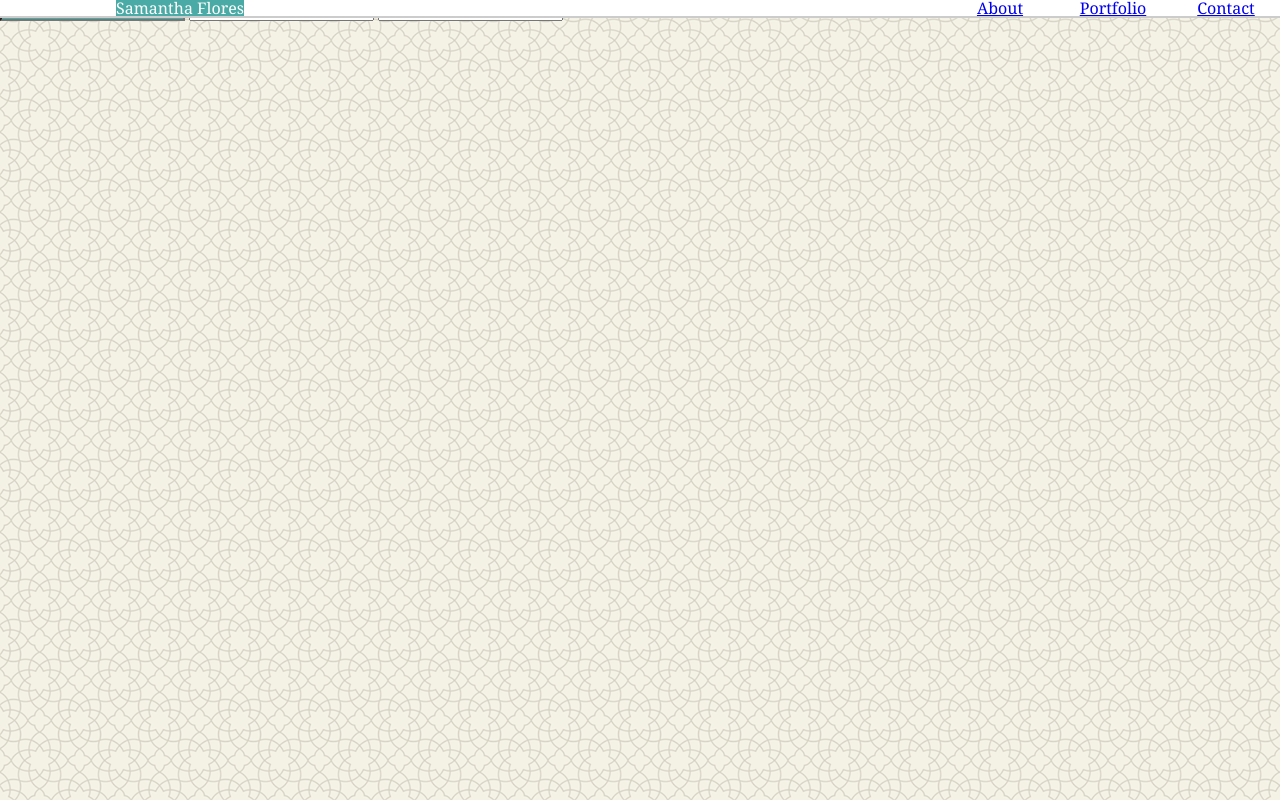
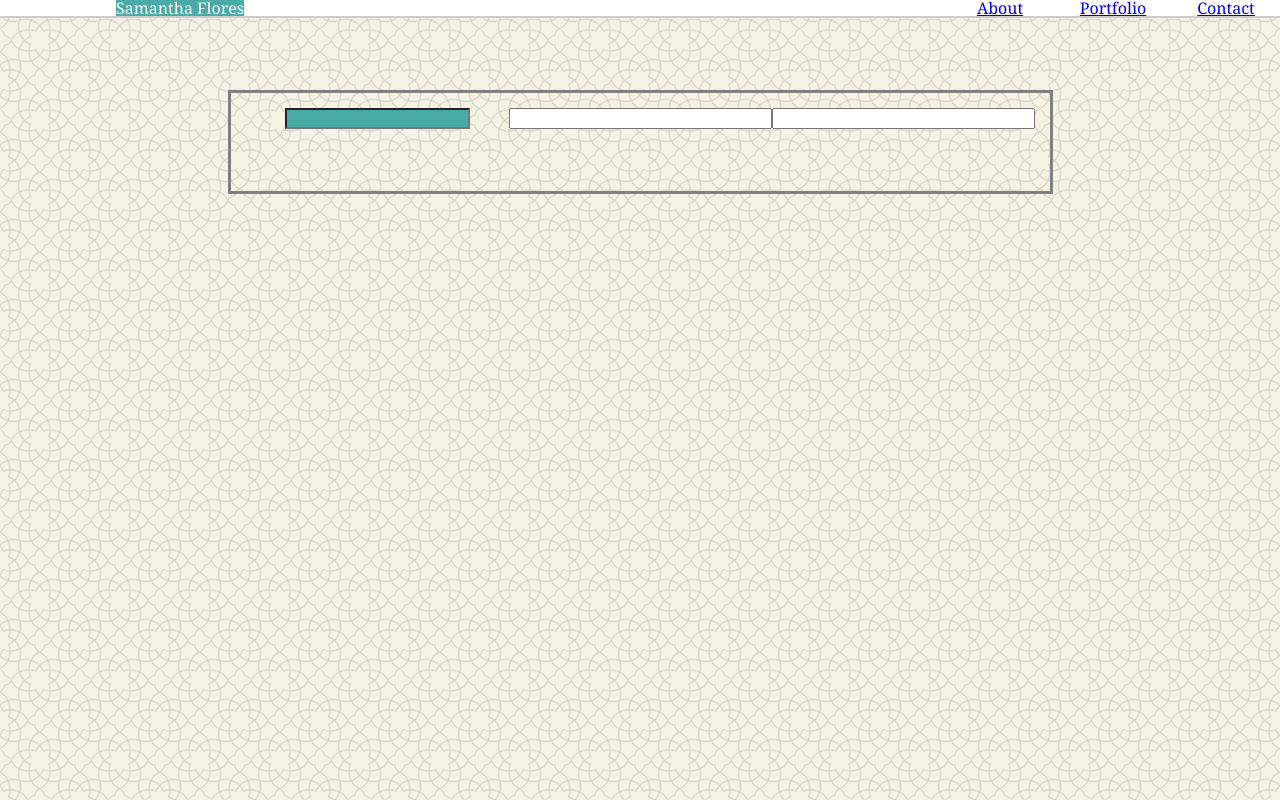
Before and after one commit to SPFlores/Basic-Portfolio, a plain HTML site: page contact.html in a window 1280 px wide. Drawn offline with Linux system fonts and the light colour scheme.

Commit message:
contact form formatting

```diff
--- a/assets/css/style.css
+++ b/assets/css/style.css
@@ -95,7 +95,18 @@ section {
 }
 
 
-#contactform {}
+#contactform {
+    display: grid;
+    grid-template-columns: 1fr 1fr 1fr;
+    grid-template-rows: 0.25fr 0.25fr 1fr 1fr;
+    /* height: 495px; */
+    width: 825px;
+    border: 3px solid gray;
+    margin: auto;
+    margin-top: 90px;
+    margin-bottom: 90px;
+    padding: 15px;
+}
 
 #portfoliobody {}
 
```
Also changed, not shown: index.html (+1 -4 lines).
